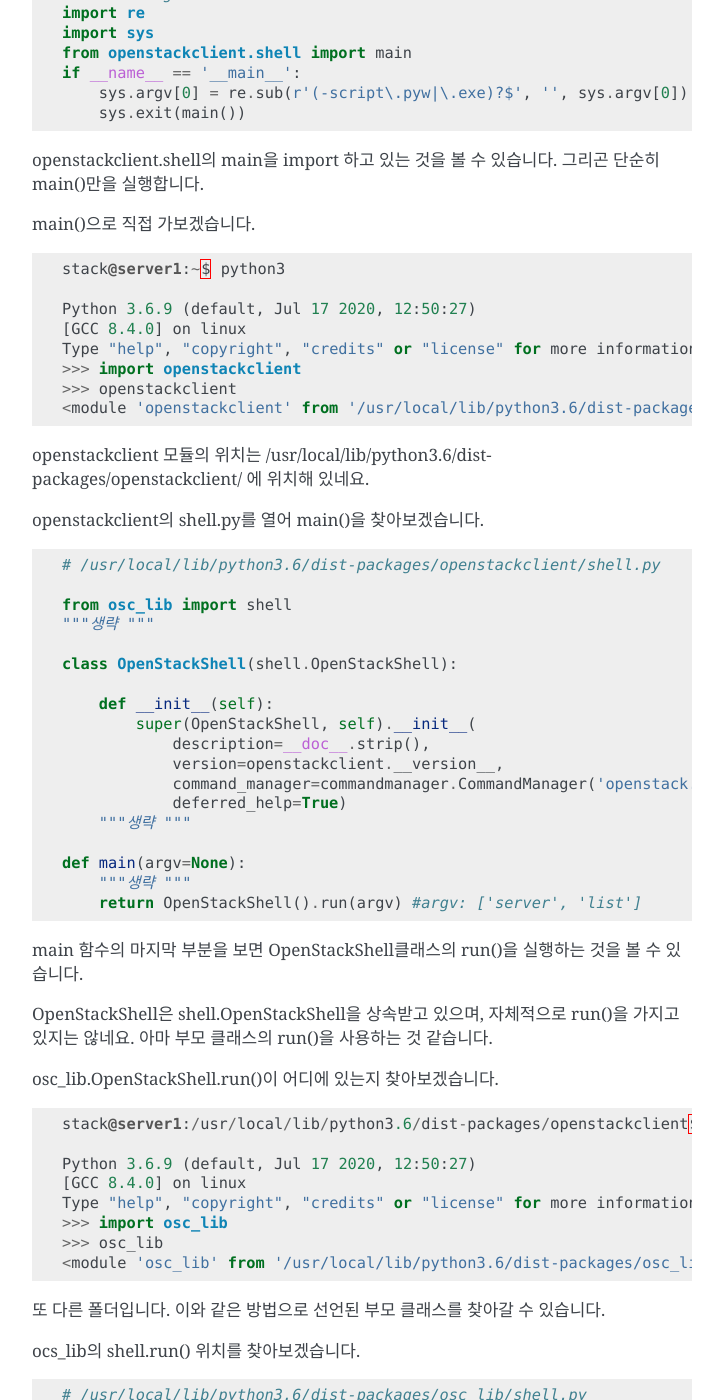
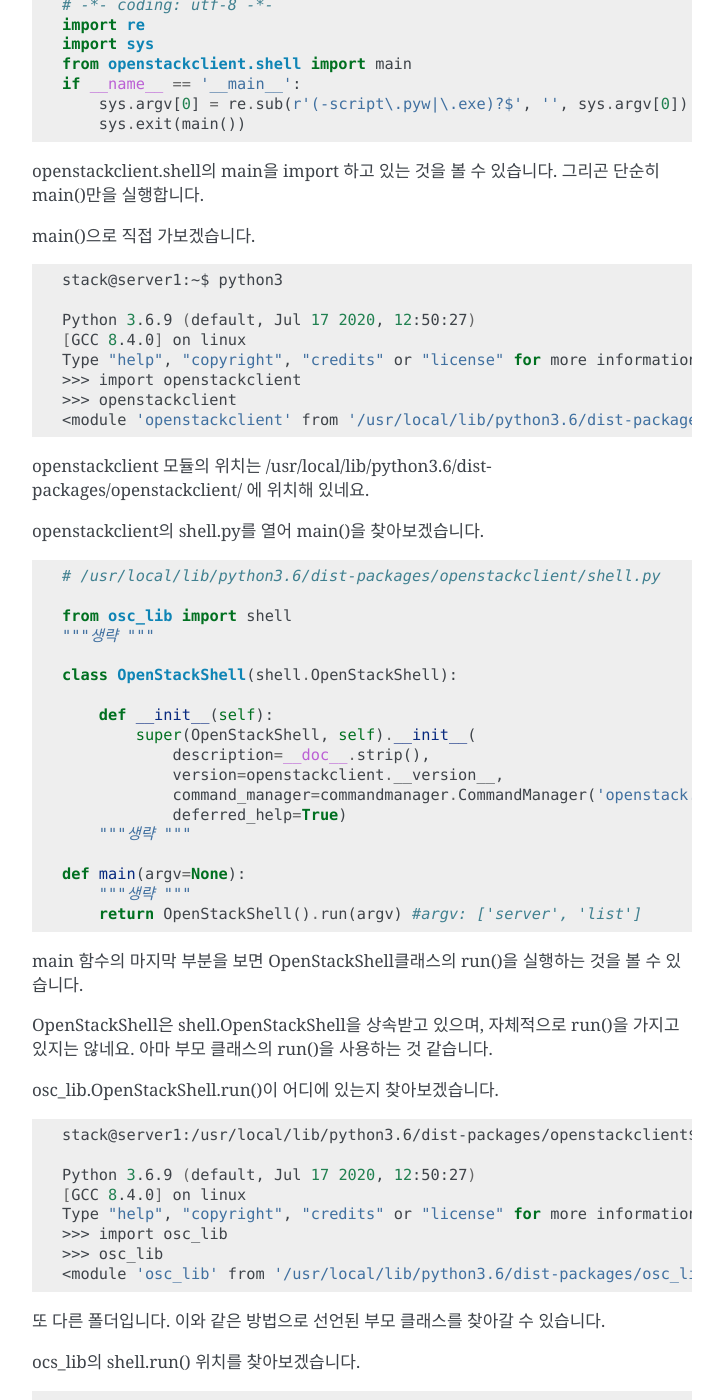
Before and after one commit to openstack-kr/contributhon-2020, a Sphinx documentation site: the page built from doc/source/youngho_choi/openstack_server_list_analysis.rst, in a window 1280 px wide and 1400 px high, scrolled down 1210 px. Shown: the whole window, without its empty margins (388-1111 px from the left). Built offline with Sphinx 7.4.7, drawn with Linux system fonts in a browser that asks for light colours; the version number could not be read and is left out; some of the changed text lies outside the part shown.

Commit message:
잘못된 코드 하이라이트 수정, rst 문서 형식에 맡게 작성

```diff
--- a/doc/source/youngho_choi/index.rst
+++ b/doc/source/youngho_choi/index.rst
@@ -13,6 +13,7 @@
    to_start_using_tox.rst
    useful_links.rst
    openstack_server_list_analysis.rst
+   install_devstack.rst
 
 openstack contribution 계정 정보
 -------------------------------------------------
--- a/doc/source/youngho_choi/install_devstack.rst
+++ b/doc/source/youngho_choi/install_devstack.rst
@@ -118,7 +118,7 @@
 
 공인 아이피로 접속한 다음
 
-.. image:: images/sandbox_workflow.png
+.. image:: images/devstack_login_page.png
 
 
 .. code-block:: shell
--- a/doc/source/youngho_choi/openstack_server_list_analysis.rst
+++ b/doc/source/youngho_choi/openstack_server_list_analysis.rst
@@ -41,9 +41,12 @@
 which를 찍으면 어디서에 실행되었는지 알 수 있습니다.
 해당 파일을 열어보겠습니다.
 
-.. code-block:: python
+.. code-block:: shell
 
     stack@server1:~$ cat /usr/local/bin/openstack
+
+
+.. code-block:: python
 
     #!/usr/bin/python3.6
     # -*- coding: utf-8 -*-
@@ -58,8 +61,7 @@
 
 main()으로 직접 가보겠습니다.
 
-
-.. code-block:: python
+.. code-block:: shell
 
     stack@server1:~$ python3
 
@@ -106,7 +108,7 @@
 
 
 
-.. code-block:: python
+.. code-block:: shell
 
     stack@server1:/usr/local/lib/python3.6/dist-packages/openstackclient$ python3
 
@@ -398,7 +400,7 @@
 
 dist객체의 egg_info 정보를 보면 path가 있는 것을 볼 수 있습니다.
 
-.. code-block:: python
+.. code-block:: shell
 
     stack@server1:~$ sudo find /usr/local/lib/python3.6/dist-packages/python_openstackclient-5.2.0.dist-info/ -name "*.*" -type f | xargs grep "server_list"
 
```
